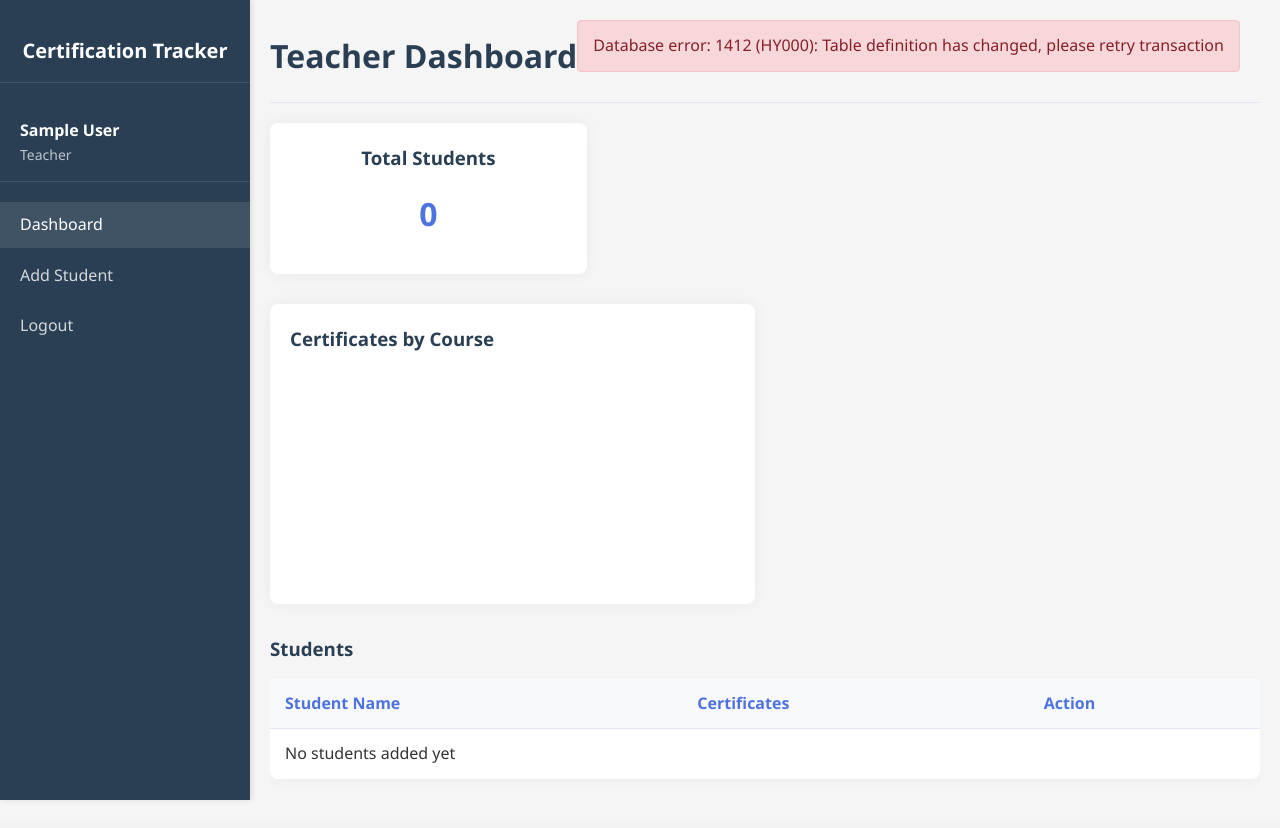
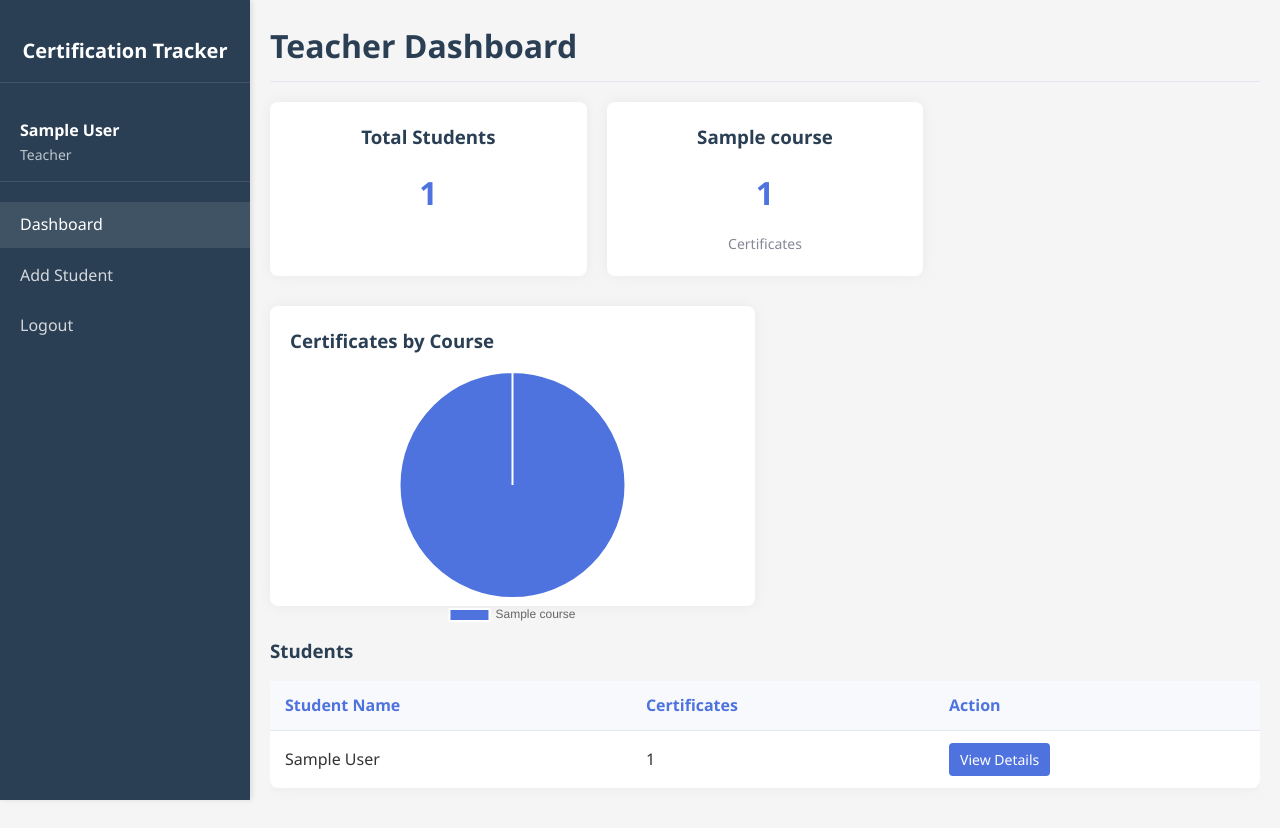
Before and after one commit to imgsh1613/Certificate-tracker-using-railway, a Flask app: page /teacher/dashboard in a window 1280 px wide. Before the commit the page ends 800 px from the top, so only its background shows below. Run offline with Flask 3, Linux system fonts and the light colour scheme; the visitor is signed in with stand-in values (Sample User, id 1); tables that the repository leaves empty or names only in its code hold one stand-in row (values such as "Sample post"); data that the repository does not hold is empty; a map, chart or similar area stays blank; some libraries are stand-ins or nearby versions.

Commit message:
Update teacher_dashboard.html

```diff
--- a/templates/teacher_dashboard.html
+++ b/templates/teacher_dashboard.html
@@ -6,7 +6,8 @@
     <meta name="viewport" content="width=device-width, initial-scale=1.0">
     <title>Teacher Dashboard - Certification Tracker</title>
     <link rel="stylesheet" href="{{ url_for('static', filename='css/style.css') }}">
-    <script src="{{ url_for('static', filename='js/chart.min.js') }}"></script>
+    <!-- Use CDN for Chart.js -->
+    <script src="https://cdnjs.cloudflare.com/ajax/libs/Chart.js/3.9.1/chart.min.js"></script>
 </head>
 <body>
     <div class="dashboard-container">
@@ -90,25 +91,49 @@
 
     <script src="{{ url_for('static', filename='js/dashboard.js') }}"></script>
     <script>
+        // Check if we have course data before creating the chart
+        {% if certificates_by_course %}
+        // Prepare data safely
+        const courseLabels = [
+            {% for course in certificates_by_course %}
+                '{{ course.course_name|safe }}'{% if not loop.last %},{% endif %}
+            {% endfor %}
+        ];
+
+        const courseData = [
+            {% for course in certificates_by_course %}
+                {{ course.total_certificates }}{% if not loop.last %},{% endif %}
+            {% endfor %}
+        ];
+
         // Chart for certificates by course
         const courseCtx = document.getElementById('certificatesByCourse').getContext('2d');
         new Chart(courseCtx, {
             type: 'pie',
             data: {
-                labels: [{% for course in certificates_by_course %}'{{ course.course_name }}',{% endfor %}],
+                labels: courseLabels,
                 datasets: [{
-                    data: [{% for course in certificates_by_course %}{{ course.total_certificates }},{% endfor %}],
-                    backgroundColor: ['#4e73df', '#1cc88a', '#36b9cc', '#f6c23e', '#e74a3b'],
+                    data: courseData,
+                    backgroundColor: ['#4e73df', '#1cc88a', '#36b9cc', '#f6c23e', '#e74a3b', '#858796', '#5a5c69'],
                 }]
             },
             options: {
                 responsive: true,
                 maintainAspectRatio: false,
-                tooltips: {
-                    enabled: true
+                plugins: {
+                    tooltip: {
+                        enabled: true
+                    },
+                    legend: {
+                        position: 'bottom'
+                    }
                 }
             }
         });
+        {% else %}
+        // No data available - show message or empty chart
+        document.getElementById('certificatesByCourse').parentElement.innerHTML = '<p>No certificate data available yet.</p>';
+        {% endif %}
     </script>
 </body>
 </html>
```
